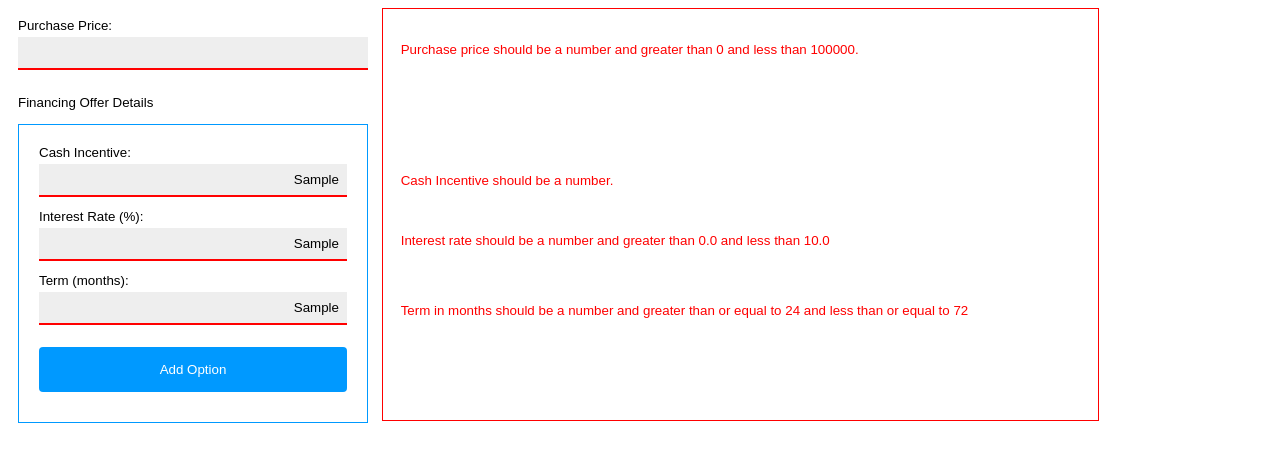
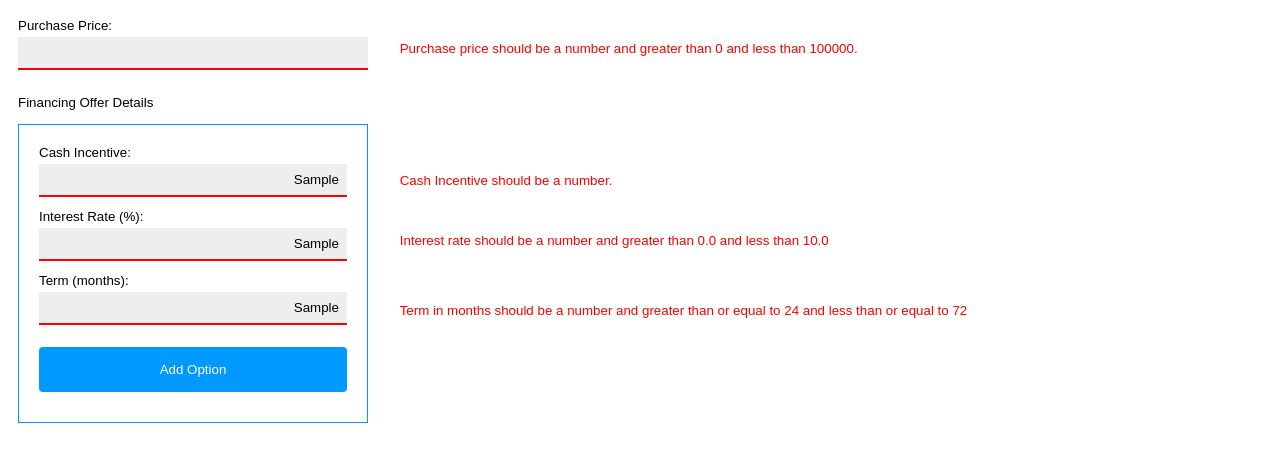
Before and after one commit to BillyTseng/automobile-loan-calculator, a plain HTML site: page index.html in a window 1280 px wide. Both pictures are taken after typing "Sample", "Sample", "Sample" into the empty fields and a click on the button "Add Option". Shown: the top 462 px of the page. Drawn offline with Linux system fonts and the light colour scheme.

Commit message:
feat: Modify the logic of error message.
Based on the user reflections, remove the border and popup of errors for
the better user experience.

```diff
--- a/script.js
+++ b/script.js
@@ -45,24 +45,18 @@ function validateInput(element) {
 }
 
 function renderErrView() {
-  var errorMsgContainer = document.getElementsByClassName('errorMsgContainer')[0];
   var badInput = false;
   for(var i=0; i < inputElements.length; i++) {
       if (inputElements[i].type == "text") {
           badInput |= validateInput(inputElements[i]);
       }
   }
-  if (badInput) {
-    errorMsgContainer.style.borderColor = 'red';
-  } else {
-    errorMsgContainer.style.borderColor = 'white';
-  }
   return badInput;
 }
 
 function validateElement(element) {
   return function() {
-    renderErrView();
+    validateInput(element);
   };
 }
 
@@ -109,11 +103,7 @@ function renderOptions() {
 function optionView() {
   var inputObj = {};
   var badInput = false;
-  /*for(var i=0; i < inputElements.length; i++) {
-      if (inputElements[i].type == "text") {
-          badInput |= validateInput(inputElements[i]);
-      }
-  }*/
+
   badInput = renderErrView();
   // If any input element is invalid, return so the table is not udpated.
   if (badInput) {
--- a/style.css
+++ b/style.css
@@ -51,9 +51,6 @@ button:hover {
 .errorMsgContainer {
   display: inline-block;
   vertical-align: top;
-  border: 1px solid white;
-  width: 677px;
-  height: 373px;
   padding: 20px 20px 18px 18px;
 }
 
```
